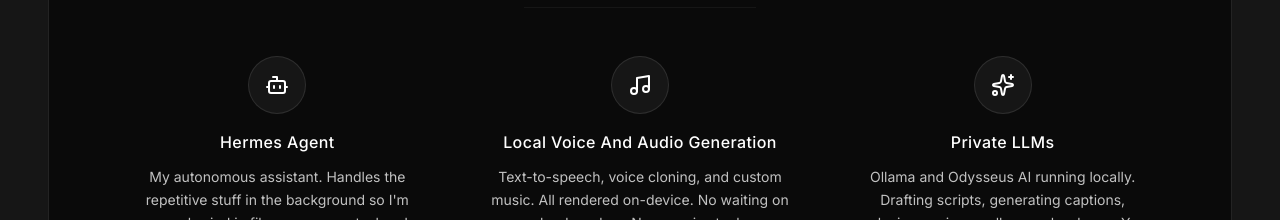
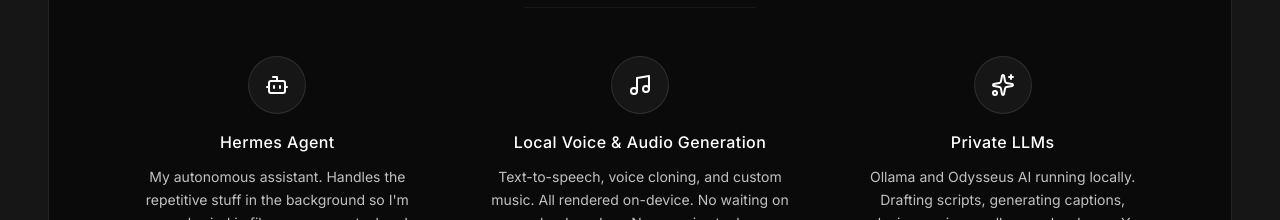
Before and after one commit to johncedrickcantong01-sys/Ced-Portfolio-Website, a React (Vite) app: page / in a window 1280 px wide. Shown: the part 4020-4240 px from the top of the page. Built offline with nearby package versions, Linux system fonts and the light colour scheme.

Commit message:
Update About.tsx

```diff
--- a/src/components/About.tsx
+++ b/src/components/About.tsx
@@ -253,7 +253,7 @@
                   <Music className="w-6 h-6 text-white group-hover:text-primary transition-colors" />
                 </div>
                 <div>
-                  <h4 className="text-white font-medium tracking-wide mb-3">Local Voice And Audio Generation</h4>
+                  <h4 className="text-white font-medium tracking-wide mb-3">Local Voice & Audio Generation</h4>
                   <p className="text-sm text-text-muted leading-relaxed">
                     Text-to-speech, voice cloning, and custom music. All rendered on-device. No waiting on cloud renders. No generic stock.
                   </p>
```
